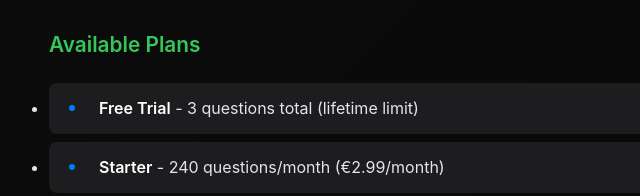
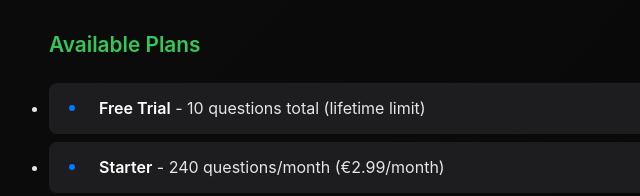
Before and after one commit to claritytoolslab/tapvoice-privacy, a plain HTML site: page privacy.html in a window 1280 px wide. Shown: the part 4844-5040 px from the top of the page, 161-801 px from the left. Drawn offline with Linux system fonts and the light colour scheme.

Commit message:
Update privacy.html

```diff
--- a/privacy.html
+++ b/privacy.html
@@ -364,7 +364,7 @@
 
     <h3>Available Plans</h3>
     <ul>
-        <li><strong>Free Trial</strong> - 3 questions total (lifetime limit)</li>
+        <li><strong>Free Trial</strong> - 10 questions total (lifetime limit)</li>
         <li><strong>Starter</strong> - 240 questions/month (€2.99/month)</li>
         <li><strong>Pro</strong> - 750 questions/month (€6.99/month)</li>
         <li><strong>Max</strong> - 1,800 questions/month (€12.99/month)</li>
```
